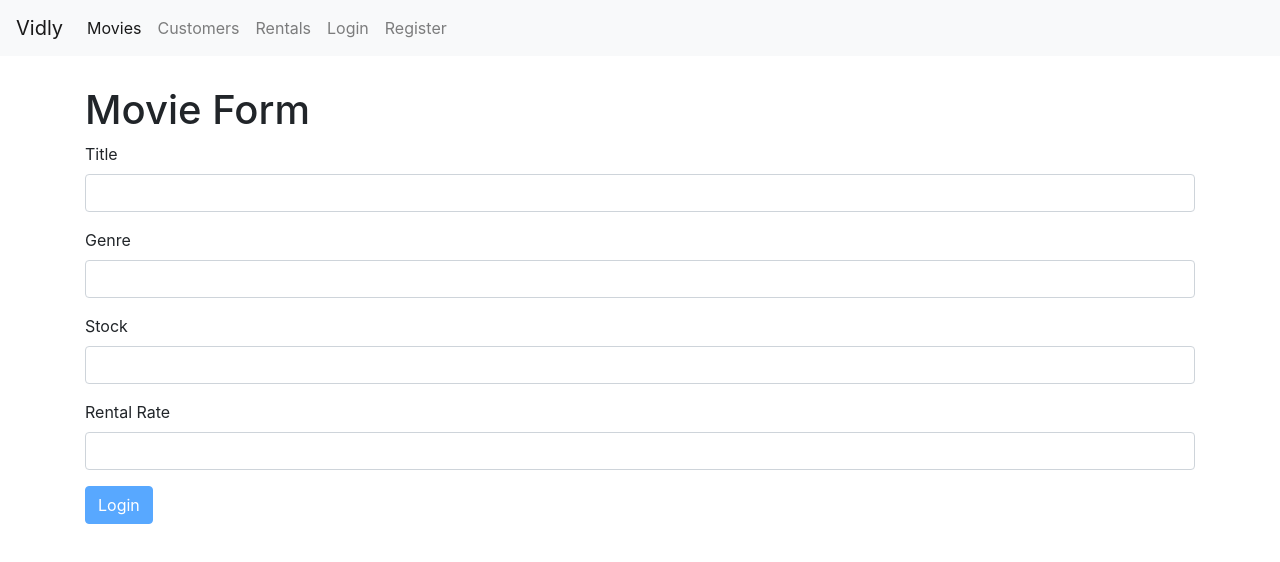
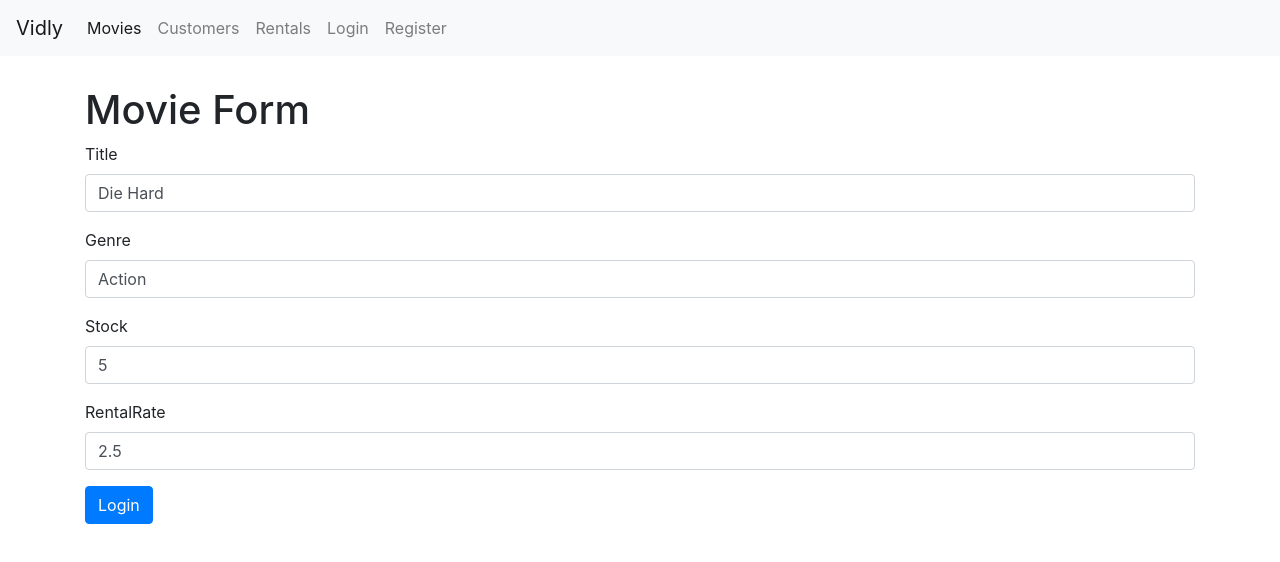
Before and after one commit to StevenVC-P/Videly, a React (Create React App) app: page /movies/5b21ca3eeb7f6fbccd471816 in a window 1280 px wide. Shown: the top 562 px of the page. Built offline with nearby package versions, Linux system fonts and the light colour scheme.

Commit message:
MovieForm now uses useParams hook to fill inputs for selected movies

```diff
--- a/src/components/movieForm.jsx
+++ b/src/components/movieForm.jsx
@@ -1,18 +1,16 @@
-import React, {useState} from 'react';
+import React, {useState, useEffect} from 'react';
 import Joi from 'joi-browser';
 import Form from './common/form';
-// import { getMovie,saveMovie } from '../services/fakeMovieService';
-// import { getGenres } from '../services/fakeGenreService';
-// import { useParams, useNavigation } from 'react-router-dom';
-
-// function withParams(Component) {
-//     return props => <Component {...props} params={useParams()} />
-// }
+import { getMovie,saveMovie } from '../services/fakeMovieService';
+import { getGenres } from '../services/fakeGenreService';
+import { useParams, useNavigation } from 'react-router-dom';
 
 const MovieForm = () => {
-    const [data, setData] = useState ({title: "", genreId: "", numberInStock: "", dailyRentalRate: ""})
+    const [data, setData] = useState ({_id: "", title: "", genreId: "", numberInStock: "", dailyRentalRate: ""})
     const [genres, setGenres] = useState([])
     const [errors, setErrors] = useState({})
+
+    const {id} = useParams()
 
     const schema = {
         _id: Joi.string(),
@@ -38,45 +36,28 @@ const MovieForm = () => {
         {name:"title", label: "Title", value: data.title},
         {name:"genreId", label: "Genre", value: data.genreId},
         {name:"numberInStock", label:"Stock", value: data.numberInStock},
-        {name:"dailyRentalRate", label:"Rental Rate", value: data.dailyRentalRate}
+        {name:"dailyRentalRate", label:"RentalRate", value: data.dailyRentalRate}
     ]
 
-// class MovieForm extends Form {
-//     state = {
-//         data: {
-//             title: '',
-//             genreId: '',
-//             numberInStock: '',
-//             dailyRentalRate: ''
-//         },
-//         genres: [],
-//         errors: {}
-//     }
+    useEffect (() => {
+        const genres = getGenres();
+        setGenres({genres: genres})
+        if (id === "new") return;
+        const movie = getMovie(id)
+        if (!movie) return ("/notfound")
 
+        setData(data => (mapToViewModel(movie)))
+    }, [id])
 
-
-    // componentDidMount() {
-    //     const genres = getGenres();
-    //     this.setState({genres})
-
-    //     const movieId = this.props.params;
-    //     if (movieId=== "new") return;
-
-    //     const movie = getMovie(movieId);
-    //     if (!movie) return ("/not-found")
-
-    //     this.setState({data: this.mapToViewModel(movie) });
-    // }
-
-    // mapToViewModel(movie) {
-    //     return {
-    //         _id: movie._id,
-    //         title: movie.title,
-    //         genreId: movie.genre._id,
-    //         numberInStock: movie.numberInStock,
-    //         dailyRentalRate: movie.dailyRentalRate
-    //     };
-    // }
+    const mapToViewModel = (movie) => {
+        return {
+            _id: movie._id,
+            title: movie.title,
+            genreId: movie.genre.name,
+            numberInStock: movie.numberInStock,
+            dailyRentalRate: movie.dailyRentalRate
+        };
+    }
 
     const doSubmit = () => {
         console.log("Submitted")
```
